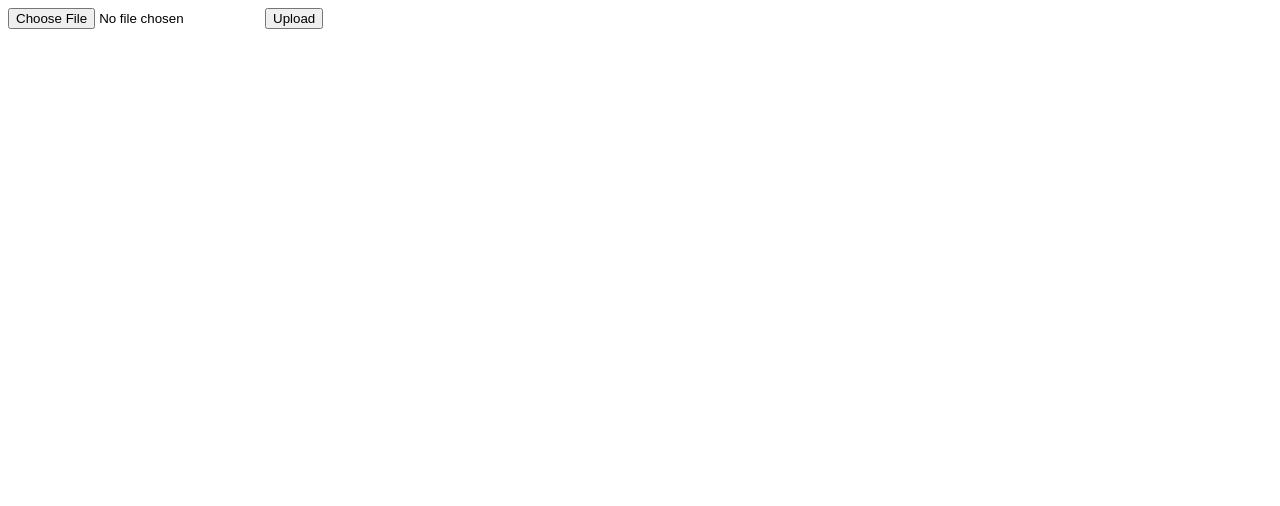
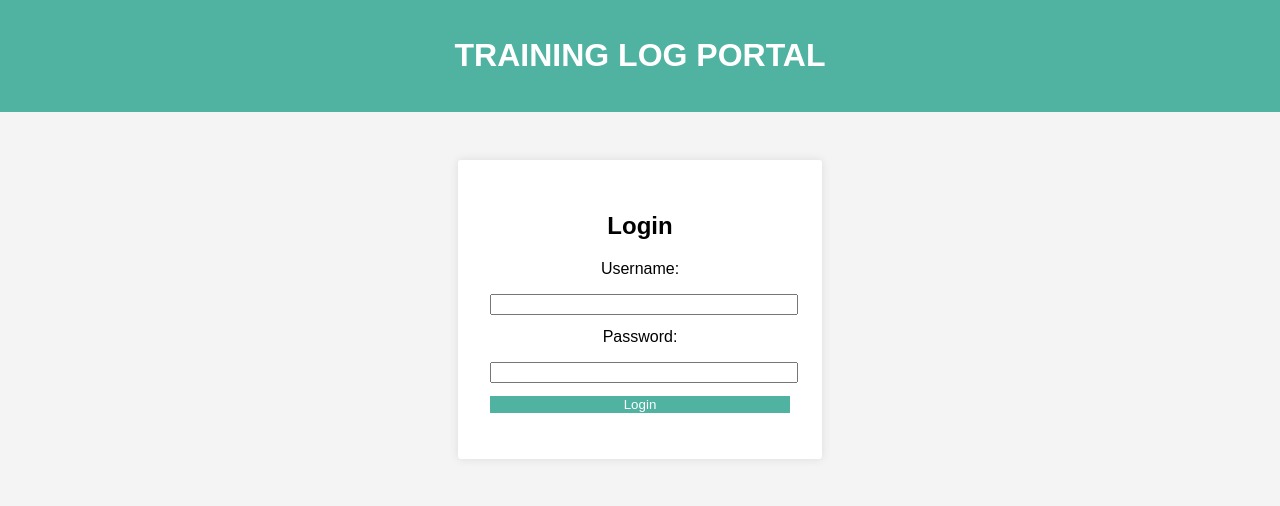
Before and after one commit to markgomer/TCC-site, a Flask app: page / in a window 1280 px wide. Shown: the top 506 px of the page. Run offline with Flask 3, Linux system fonts and the light colour scheme.

Commit message:
add login page

```diff
--- a/app.py
+++ b/app.py
@@ -1,15 +1,50 @@
-from flask import Flask, request, render_template
+from flask import Flask, render_template, request, redirect, url_for, flash, session
+
 app = Flask(__name__)
+app.secret_key = "mysecretkey"  # for flash messaging and session
 
-@app.route('/')
+# Dummy data: Normally, you'd use a database
+users = {"username": "password"}
+
+@app.route("/")
 def home():
-    return render_template('index.html')
+    if "username" in session:
+        return render_template("upload.html")
+    return render_template("index.html")
 
-@app.route('/upload', methods=['POST'])
-def upload_log():
-    file = request.files['file']
-    # Here you can process and save the uploaded file
-    return 'File uploaded successfully!'
+@app.route("/login", methods=["GET", "POST"])
+def login():
+    if request.method == "POST":
+        username = request.form["username"]
+        password = request.form["password"]
+        if username in users and users[username] == password:
+            session["username"] = username
+            flash("Login successful!", "success")
+            return redirect(url_for("home"))
+        else:
+            flash("Invalid credentials. Try again.", "danger")
+    return render_template("index.html")
 
-if __name__ == '__main__':
-    app.run()
+@app.route("/upload", methods=["POST"])
+def upload_file():
+    if "username" not in session:
+        flash("You need to be logged in to upload files.", "danger")
+        return redirect(url_for("home"))
+
+    if "file" not in request.files:
+        flash("No file part", "danger")
+        return redirect(request.url)
+    uploaded_file = request.files["file"]
+
+    if uploaded_file.filename == "":
+        flash("No file selected", "danger")
+        return redirect(request.url)
+
+    if uploaded_file:
+        # Normally, you'd save the file here
+        flash(f"File {uploaded_file.filename} uploaded successfully!", "success")
+
+    return redirect(url_for("home"))
+
+if __name__ == "__main__":
+    app.run(debug=True)
--- a/templates/index.html
+++ b/templates/index.html
@@ -1,12 +1,67 @@
 <!DOCTYPE html>
 <html>
 <head>
-    <title>Upload Training Log</title>
+    <title>Training Log Portal</title>
+    <style>
+        body {
+            font-family: Arial, sans-serif;
+            text-align: center;
+            margin: 0;
+            padding: 0;
+            background-color: #f4f4f4;
+        }
+        header {
+            background-color: #50b3a2;
+            color: white;
+            padding: 1em;
+            text-align: center;
+            text-transform: uppercase;
+        }
+        .container {
+            padding: 2em;
+        }
+        .login-box {
+            background-color: #fff;
+            padding: 2em;
+            margin: 1em auto;
+            width: 300px;
+            border-radius: 3px;
+            box-shadow: 0 0 10px rgba(0,0,0,0.1);
+        }
+        .login-box label,
+        .login-box input {
+            display: block;
+            width: 100%;
+            margin-bottom: 1em;
+        }
+        .login-box input[type="submit"] {
+            background-color: #50b3a2;
+            color: white;
+            border: none;
+            cursor: pointer;
+        }
+    </style>
 </head>
 <body>
-    <form action="/upload" method="post" enctype="multipart/form-data">
-        <input type="file" name="file">
-        <input type="submit" value="Upload">
-    </form>
+
+    <header>
+        <h1>Training Log Portal</h1>
+    </header>
+
+    <div class="container">
+        <div class="login-box">
+            <h2>Login</h2>
+            <form action="/login" method="post">
+                <label for="username">Username:</label>
+                <input type="text" id="username" name="username" required>
+
+                <label for="password">Password:</label>
+                <input type="password" id="password" name="password" required>
+
+                <input type="submit" value="Login">
+            </form>
+        </div>
+    </div>
+
 </body>
 </html>
```
Also changed, not shown: templates/upload.html (added, +13 -0 lines).
